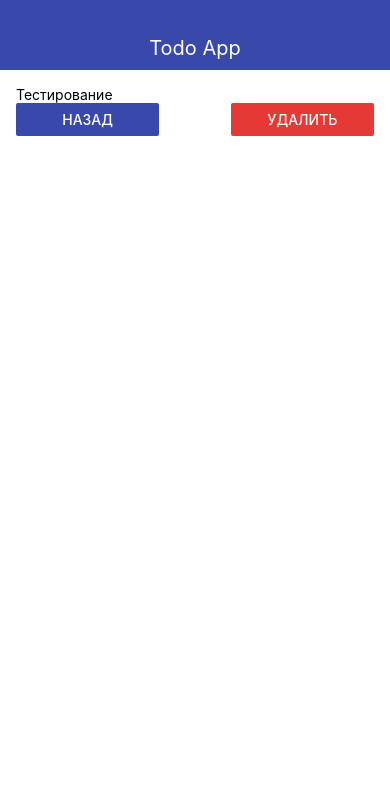
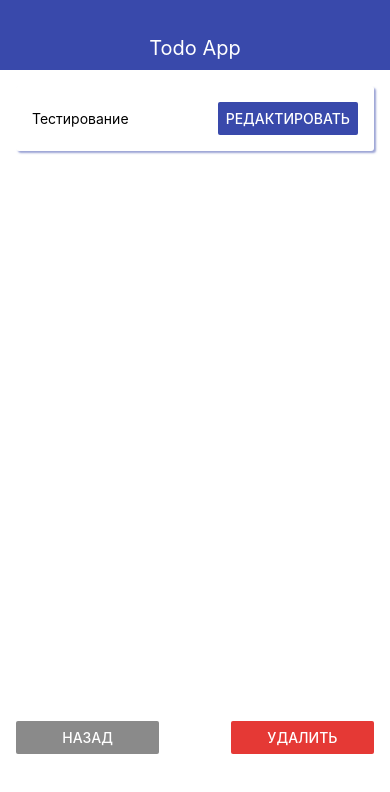
Before and after one commit to Neikan/RN.First, a React Native app: screen / in a window 390 px wide. Shown: the top 792 px of the page. Built offline with nearby package versions, Linux system fonts and the light colour scheme.

Commit message:
feat(TodoScreen): add new components

```diff
--- a/src/screens/TodoScreen/index.tsx
+++ b/src/screens/TodoScreen/index.tsx
@@ -1,12 +1,19 @@
-import React, { FC } from 'react'
-import { Button, StyleSheet, Text, View } from 'react-native'
+import React, { FC, useState } from 'react'
+import { Button, StyleSheet, View } from 'react-native'
 
 import { DefaultTheme } from '@/consts/theme'
 
+import { TodoCard } from '@/components/TodoCard'
+
 import { ITodoScreenProps as IProps } from './types'
+import { EditTodo } from '@/components/EditTodo'
 
 const styles = StyleSheet.create({
-  screen: {},
+  screen: {
+    flex: 1,
+    flexDirection: 'column',
+    justifyContent: 'space-between'
+  },
   buttons: {
     flexDirection: 'row',
     justifyContent: 'space-between'
@@ -16,17 +23,25 @@ const styles = StyleSheet.create({
   }
 })
 
-export const TodoScreen: FC<IProps> = ({ onGoBack, todo }) => {
+export const TodoScreen: FC<IProps> = ({ onEditTodo, onGoBack, onRemoveTodo, todo }) => {
+  const [isModal, setIsModal] = useState(false)
+
+  const handleSave = (title: string): void => {
+    onEditTodo(todo.id, title)
+    setIsModal(false)
+  }
+
   return (
     <View style={styles.screen}>
-      <Text>{todo.title}</Text>
+      <EditTodo isVisible={isModal} todoTitle={todo.title} onCancel={() => setIsModal(false)} onSave={handleSave} />
+      <TodoCard todo={todo} onEdit={() => setIsModal(true)} />
 
       <View style={styles.buttons}>
         <View style={styles.button}>
-          <Button title='Назад' onPress={onGoBack} color={DefaultTheme.BRAND_500} />
+          <Button title='Назад' onPress={onGoBack} color={DefaultTheme.GRAY_500} />
         </View>
         <View style={styles.button}>
-          <Button title='Удалить' onPress={() => null} color={DefaultTheme.DANGER_500} />
+          <Button title='Удалить' onPress={() => onRemoveTodo(todo.id)} color={DefaultTheme.DANGER_500} />
         </View>
       </View>
     </View>
--- a/src/screens/TodoScreen/types.ts
+++ b/src/screens/TodoScreen/types.ts
@@ -3,4 +3,6 @@ import { ITodo } from 'components/Todo/types'
 export interface ITodoScreenProps {
   todo: ITodo
   onGoBack: () => void
+  onEditTodo: (id: string, title: string) => void
+  onRemoveTodo: (id: string) => void
 }
```
